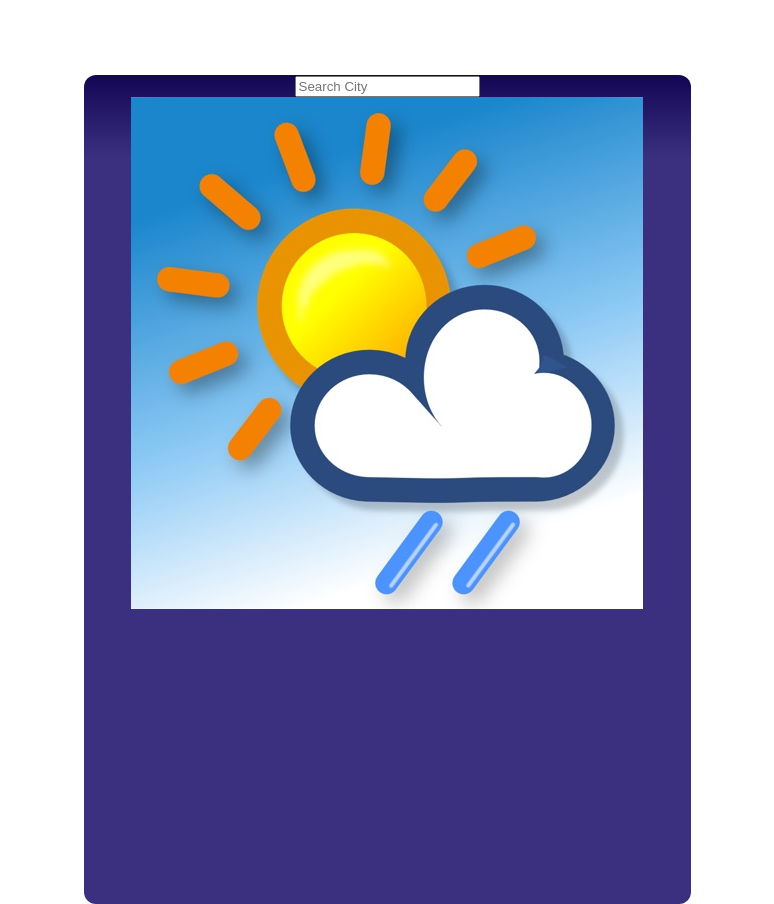
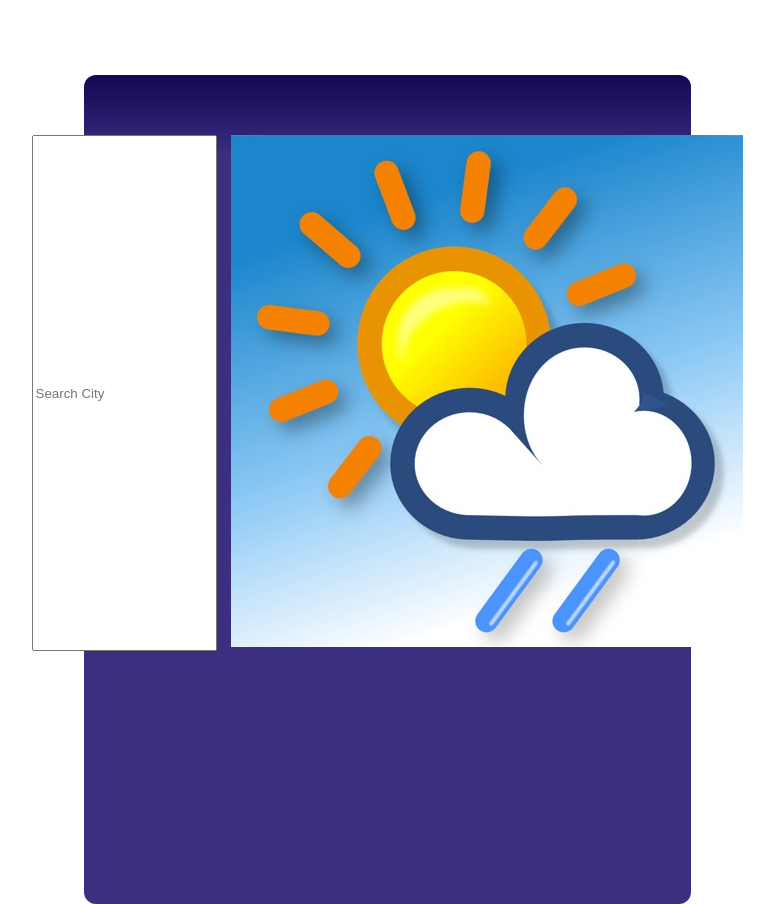
Before and after one commit to MGU-Anuradha/WindWhisper-WeatherApp, a React (Create React App) app: page / in a window 1280 px wide. Shown: the whole page, without its empty margins (253-1027 px from the left). Built offline with nearby package versions, Linux system fonts and the light colour scheme.

Commit message:
Add properties to the .top bar

```diff
--- a/src/components/WeatherApp.css
+++ b/src/components/WeatherApp.css
@@ -6,3 +6,17 @@
     border-radius: 12px;
     background-image: linear-gradient(180deg,#130754 0%,#3b2f80 10%);
 }
+.top-bar{
+    display: flex;
+    justify-content: center;
+    gap: 14px;
+    padding-top: 60px;
+}
+.to-bar input{
+    display: flex;
+    width: 362px;
+    height: 78px;
+    background: #ebfffc;
+    border: none;
+    outline: none;
+}
```
